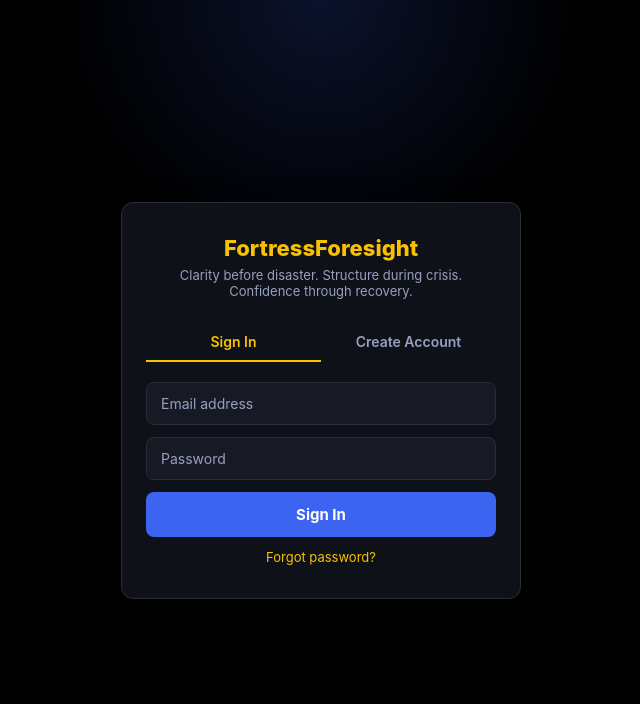
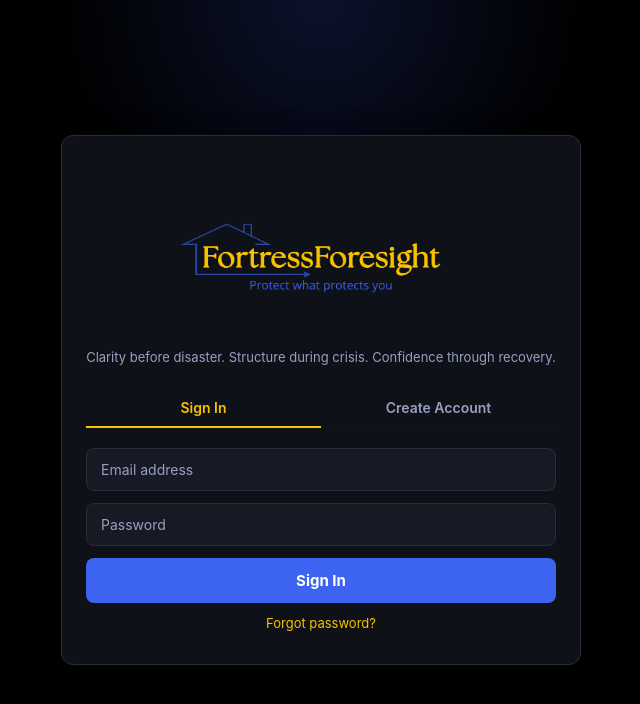
Before and after one commit to ailanaz/fortressforesight-app, a React (Vite) app: page /#/login in a window 1280 px wide. Shown: the top 704 px of the page, without its empty margins (319-959 px from the left). Built offline with nearby package versions, Linux system fonts and the light colour scheme.

Commit message:
Use branded logo assets in app UI

```diff
--- a/index.html
+++ b/index.html
@@ -2,7 +2,16 @@
 <html lang="en">
   <head>
     <meta charset="UTF-8" />
-    <link rel="icon" type="image/svg+xml" href="/favicon.svg" />
+    <link
+      rel="icon"
+      type="image/png"
+      sizes="500x500"
+      href="/branding/logos/fortressforesight-logo-square-transparent.png"
+    />
+    <link
+      rel="apple-touch-icon"
+      href="/branding/logos/fortressforesight-logo-square-transparent.png"
+    />
     <meta name="viewport" content="width=device-width, initial-scale=1.0" />
     <meta
       name="description"
--- a/src/components/TopBar.css
+++ b/src/components/TopBar.css
@@ -21,13 +21,14 @@
 .topbar-logo-link {
   color: inherit;
   text-decoration: none;
+  display: flex;
+  align-items: center;
 }
 
-.topbar-logo {
-  font-size: 18px;
-  font-weight: 700;
-  letter-spacing: -0.3px;
-  color: var(--color-yellow);
+.topbar-logo-image {
+  display: block;
+  width: auto;
+  height: 34px;
 }
 
 .topbar-account {
--- a/src/components/TopBar.jsx
+++ b/src/components/TopBar.jsx
@@ -5,8 +5,16 @@ function TopBar() {
   return (
     <header className="topbar">
       <div className="topbar-inner">
-        <Link className="topbar-logo-link" to="/property">
-          <span className="topbar-logo">FortressForesight</span>
+        <Link
+          className="topbar-logo-link"
+          to="/property"
+          aria-label="FortressForesight home"
+        >
+          <img
+            className="topbar-logo-image"
+            src="/branding/logos/fortressforesight-logo-horizontal-transparent.png"
+            alt="FortressForesight"
+          />
         </Link>
         <Link className="topbar-account" aria-label="Account" to="/login">
           <svg
--- a/src/pages/Login.css
+++ b/src/pages/Login.css
@@ -15,16 +15,15 @@
   border-radius: 12px;
   padding: 32px 24px;
   width: 100%;
-  max-width: 400px;
+  max-width: 520px;
   box-shadow: var(--shadow-md);
 }
 
-.login-logo {
-  font-size: 22px;
-  font-weight: 800;
-  color: var(--color-yellow);
-  text-align: center;
-  margin-bottom: 6px;
+.login-logo-image {
+  display: block;
+  width: min(100%, 360px);
+  height: auto;
+  margin: 0 auto 10px;
 }
 
 .login-tagline {
--- a/src/pages/Login.jsx
+++ b/src/pages/Login.jsx
@@ -16,7 +16,11 @@ function Login() {
   return (
     <div className="login-page">
       <div className="login-card">
-        <div className="login-logo">FortressForesight</div>
+        <img
+          className="login-logo-image"
+          src="/branding/logos/fortressforesight-logo-horizontal-transparent.png"
+          alt="FortressForesight"
+        />
         <p className="login-tagline">
           Clarity before disaster. Structure during crisis. Confidence through recovery.
         </p>
```
Also changed, not shown: public/manifest.webmanifest.
